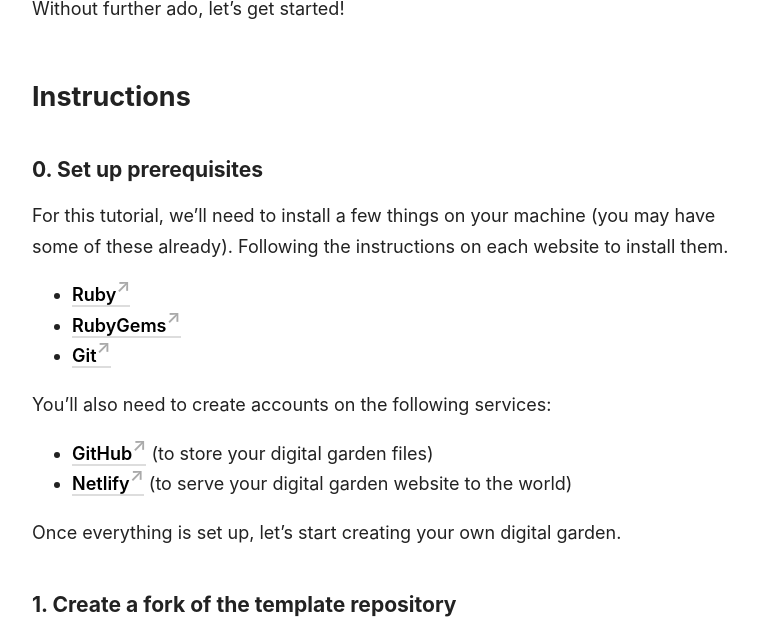
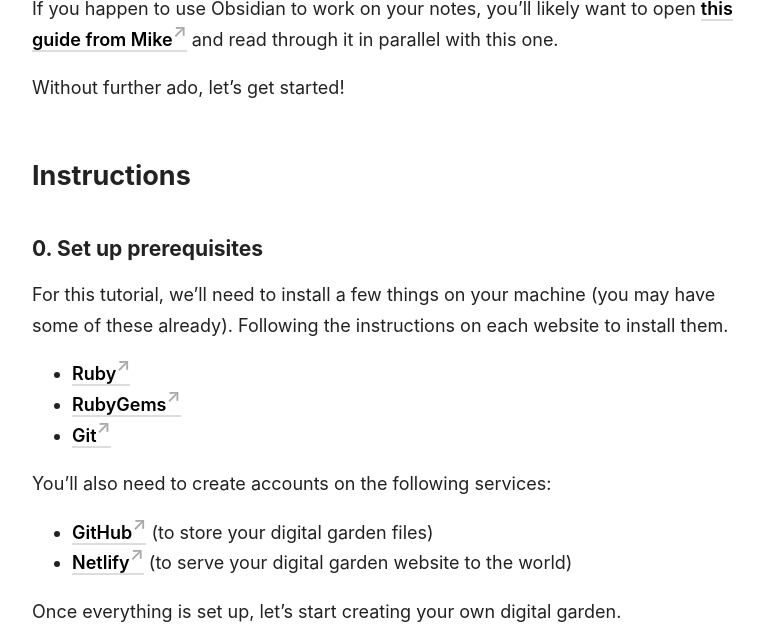
Before and after one commit to maximevaillancourt/maximevaillancourt.github.io, a Jekyll site: the page built from _posts/2020-05-20-setting-up-your-own-digital-garden-with-jekyll.md, in a window 1280 px wide and 900 px high, scrolled down 764 px, cut to the strip 262-900 px from the top of the window. Shown: the whole strip, without its empty margins (248-1011 px from the left). Built offline with Jekyll 4.4.1, drawn with Linux system fonts in a browser that asks for light colours.

Commit message:
Add link to Mike's Obsidian guide

```diff
--- a/_posts/2020-05-20-setting-up-your-own-digital-garden-with-jekyll.md
+++ b/_posts/2020-05-20-setting-up-your-own-digital-garden-with-jekyll.md
@@ -15,6 +15,8 @@
 The end result will look similar to this:
 
 ![](https://user-images.githubusercontent.com/8457808/82400515-7d026d80-9a25-11ea-83f1-3b9cb8347e07.png)
+
+If you happen to use Obsidian to work on your notes, you'll likely want to open [this guide from Mike](https://refinedmind.co/obsidian-jekyll-workflow) and read through it in parallel with this one.
 
 Without further ado, let's get started!
 
```
